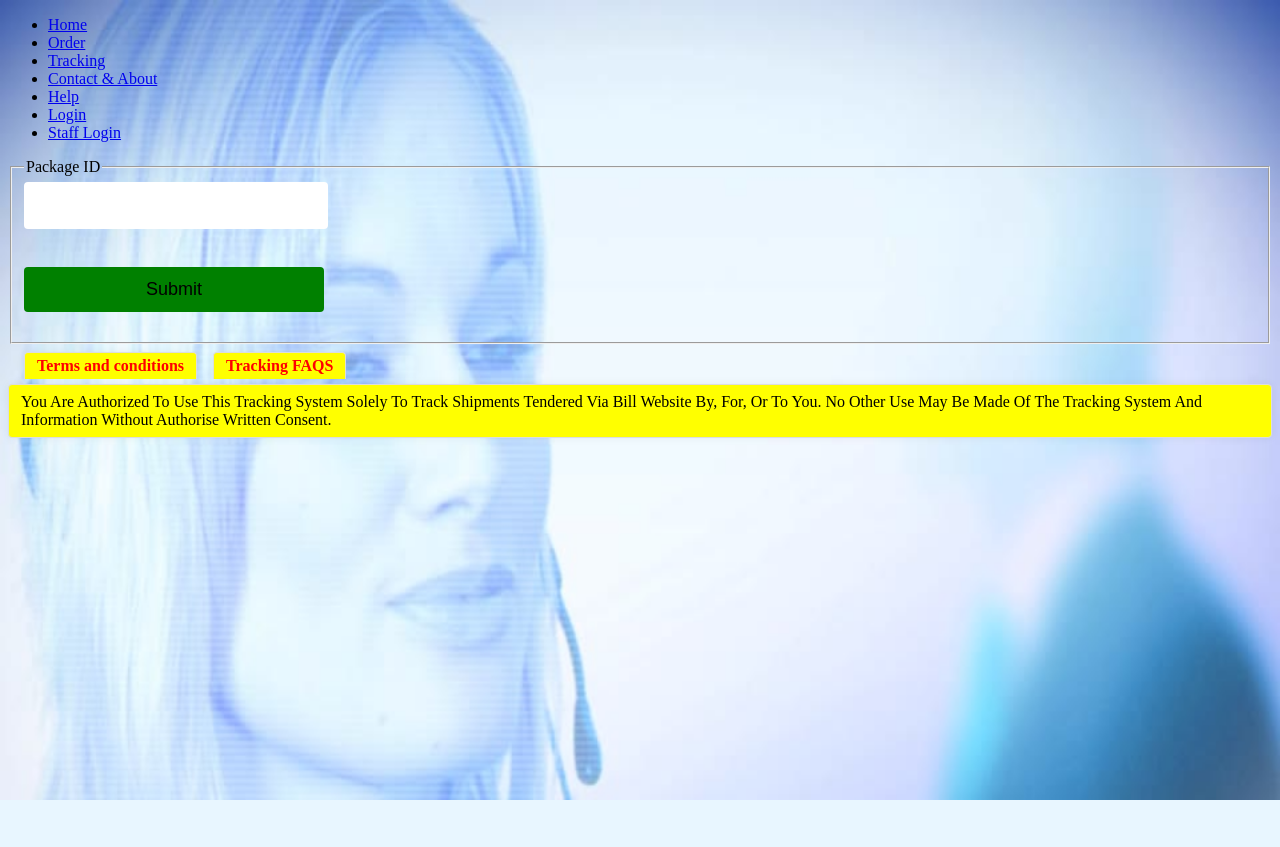
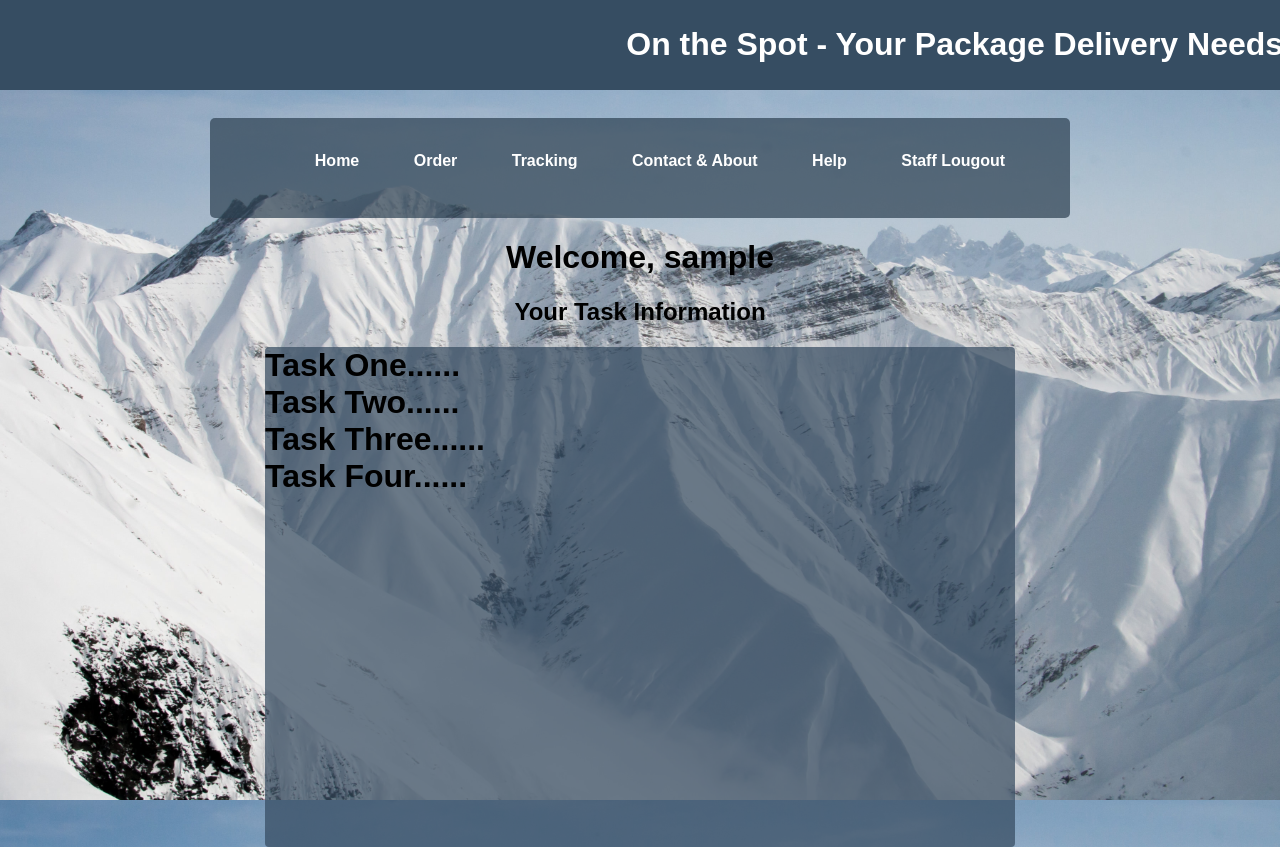
Before and after one commit to carlin54/IFB299, a PHP site: page /loginstaffhome.php in a window 1280 px wide. Before the commit the page ends 800 px from the top, so only its background shows below. Run offline with PHP 8.4, Linux system fonts and the light colour scheme; the visitor is signed in with stand-in values (Sample User, id 1).

Commit message:
Update loginstaffhome.php

```diff
--- a/loginstaffhome.php
+++ b/loginstaffhome.php
@@ -1,79 +1,41 @@
-<!DOCTYPE html>
+<?php
+    session_start();
+?>
 
 
-
+<!DOCTYPE html>
 <html>
 <head>
-	<meta charset="UTF-8">
-	<meta name="On the Spot Landing Page">
-	<title>On the Spot - Your Package Delivery Needs!</title>
-
-	<link rel="stylesheet" type=text/css href="tracking.css"></link>
+    <!---<h1>On the Spot - Your Package Delivery Needs!</h1>--->
+    <link rel="stylesheet" type="text/css" href="loginhomestyle.css"></link>
 </head>
-
 <body>
-<ul class="navi">
-	<li><a href="home.php">Home</a></li>
-	<li class="navi"><a href="order.html">Order</a></li>
-	<li class="navi"><a class="active" href="tracking.html">Tracking</a></li>
-	<li class="navi"><a href="contact & about.html">Contact & About</a></li>
-	<li class="navi"><a href="help.html">Help</a></li>
-	<li class="navi"><a href="login.php">Login</a></li>
-	<li class="navi"><a href="loginstaff.php">Staff Login</a></li>
-</ul>
+  <div class="header">
+    <h1>On the Spot - Your Package Delivery Needs!</h1>
+  </div>
+  <div id="nav"><br>
+    <div id="nav_wrapper"><br>
+      <ul>
+        <li><a href="home.php">Home</a></li>
+        <li><a href="order.html">Order</a></li>
+        <li><a href="tracking.html">Tracking</a></li>
+        <li><a href="contact & about.html">Contact & About</a></li>
+        <li><a href="help.html">Help</a></li>
+        <li><a href="stafflogout.php">Staff Lougout</a></li>
+      </ul>
+    </div>
+  </div>
 </body>
-
-	<form action="tracking.php" onsubmit="return validate()">
-		<fieldset>
-			<legend>Package ID</legend>
-			<input type="text" name="package_id" id="package_id" onsubmit="checkPackageID(this);">
-			<label id="error_package_id"></label>
-			<br>
-			<br>
-			<input type="submit" value="Submit">
-		</fieldset>
-	</form>
-
-	  <div class="tabbed">
-      <input name="tabbed" id="tabbed1" type="radio" checked>
-      <section>
-        <h1>
-          <label for="tabbed1">Terms and conditions</label>
-        </h1>
-        <div>
-          You are authorized to use this tracking system solely to track
-	shipments tendered via Bill website by, for, or to you.
-	No other use may be made of the tracking system and information without authorise written consent.
-        </div>
-      </section>
-      <input name="tabbed" id="tabbed2" type="radio">
-      <section>
-        <h1>
-          <label for="tabbed2">Tracking FAQS</label>
-        </h1>
-        <div>
-         Needs any help regrading tracking or if unable to track your package please fell the
-       contact us form and mention your problem in comment section
-        </div>
-      </section>
-
+<h1>Welcome, <?php echo $_SESSION['EMPLOYEE_USERNAME']; ?></h1>
+<h2>Your Task Information</h2>
+<body>
+  <div class="container">
+    <h1>
+      Task One......<br>
+      Task Two......<br>
+      Task Three......<br>
+      Task Four......<br>
+    </h1>
+  </div>
+</body>
 </html>
-
-
-
-
-<script type="text/javascript">
-function validate_package_id(){
-	var package_id = document.getElementsByName('package_id')[0].value;
-
-	if(package_id == ""){
-		document.getElementById('error_package_id').innerHTML = '\tPlease enter the package\'s tracking number.';
-		return false;
-	}
-
-	return true;
-}
-function validate() {
-	return validate_package_id();
-}
-</script>
```
